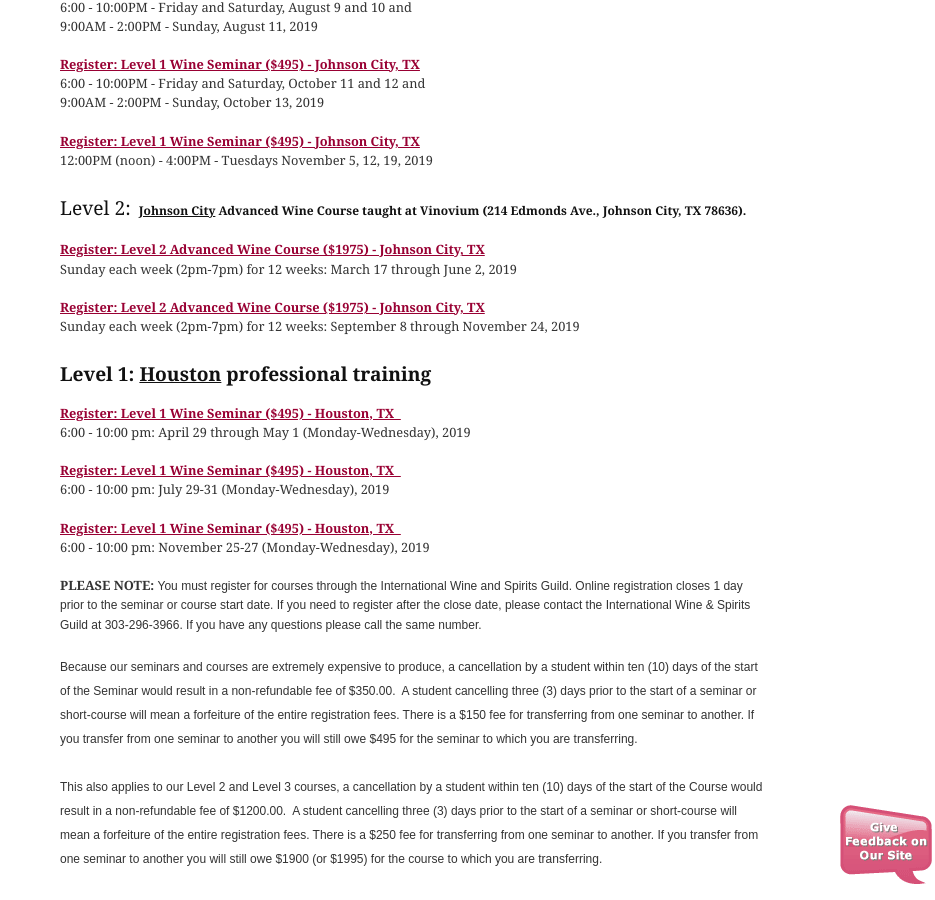
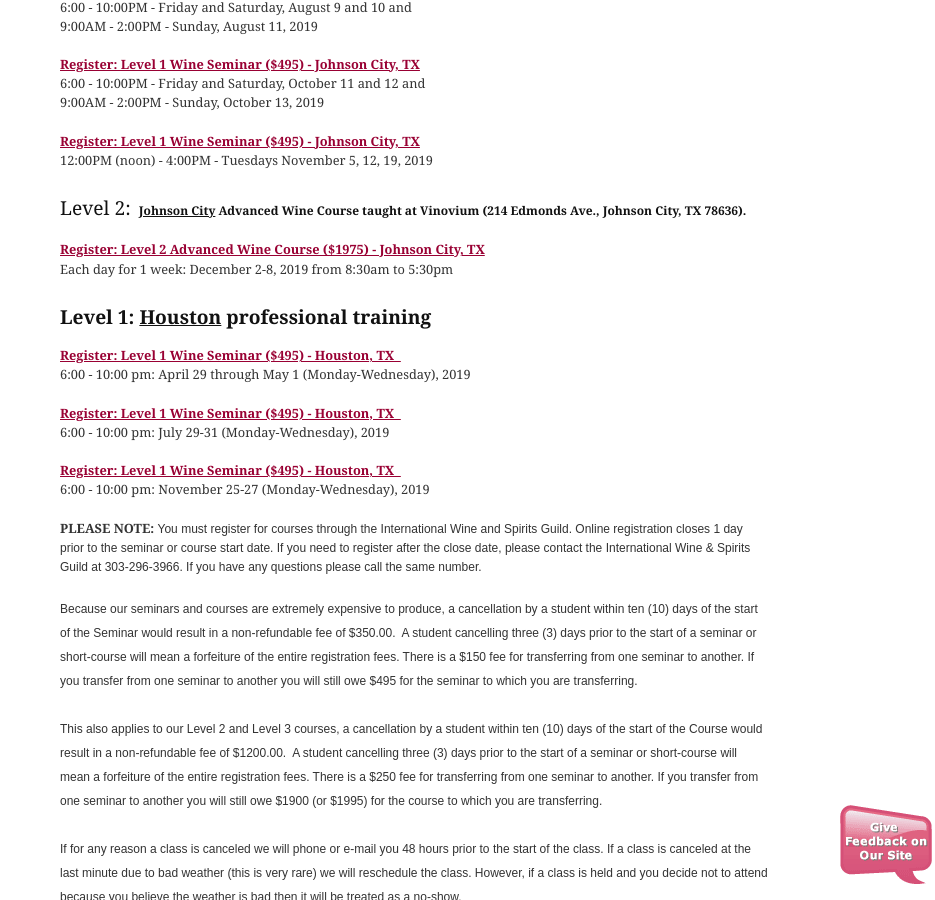
Before and after one commit to CKDev/internationalwineguild.com, a Jekyll site: the page built from texas-wine-school.html, in a window 1280 px wide and 900 px high, scrolled down 2410 px. Shown: the whole window, without its empty margins (345-1280 px from the left). Built offline with Jekyll 4.4.1, drawn with Linux system fonts in a browser that asks for light colours; a script that is not in the unit is left out; comment, search, counter and statistics services are not loaded.

Commit message:
Update texas-wine-school.html

```diff
--- a/texas-wine-school.html
+++ b/texas-wine-school.html
@@ -116,13 +116,10 @@
 <h3>Level 2:&nbsp;<strong style="font-size: 12px;">&nbsp;<u>Johnson City</u>&nbsp;Advanced Wine Course taught at
     Vinovium (214 Edmonds Ave., Johnson City, TX 78636).</strong></h3>
 <p><a class="ga-track"
-    href="http://ww4.aitsafe.com/cf/add.cfm?userid=6714687&amp;product=Level+2+Advanced+Wine+Course+Johnson City++-++3/17-6/2, 2019&amp;price=1975&amp;return=www.internationalwineguild.com/texas-wine-school"><strong>Register:
+    href="http://ww4.aitsafe.com/cf/add.cfm?userid=6714687&amp;product=Level+2+Advanced+Wine+Course+Johnson City++-++12/2-8, 2019&amp;price=1975&amp;return=www.internationalwineguild.com/texas-wine-school"><strong>Register:
       Level 2 Advanced Wine Course ($1975) - Johnson City, TX<br>
-    </strong></a>Sunday each week (2pm-7pm) for 12 weeks: March 17 through June 2, 2019</p>
-<p><a class="ga-track"
-    href="http://ww4.aitsafe.com/cf/add.cfm?userid=6714687&amp;product=Level+II+Advanced+Wine+Course+Johnson City++-++09/08-11/24, 2019&amp;price=1975&amp;return=www.internationalwineguild.com/texas-wine-school"><strong>Register:
-      Level 2 Advanced Wine Course ($1975) - Johnson City, TX<br>
-    </strong></a>Sunday each week (2pm-7pm) for 12 weeks: September 8 through November 24, 2019</p>
+    </strong></a>Each day for 1 week: December 2-8, 2019 from 8:30am to 5:30pm</p>
+
 <h3><strong>Level 1: <u>Houston</u> professional training</strong></h3>
 <p><a class="ga-track"
     href="http://ww4.aitsafe.com/cf/add.cfm?userid=6714687&amp;product=Level+1+Wine+Seminar+Houston++-++04/29-05/1, 2019&amp;price=495&amp;return=www.internationalwineguild.com/texas-wine-school"><strong>Register:
```
